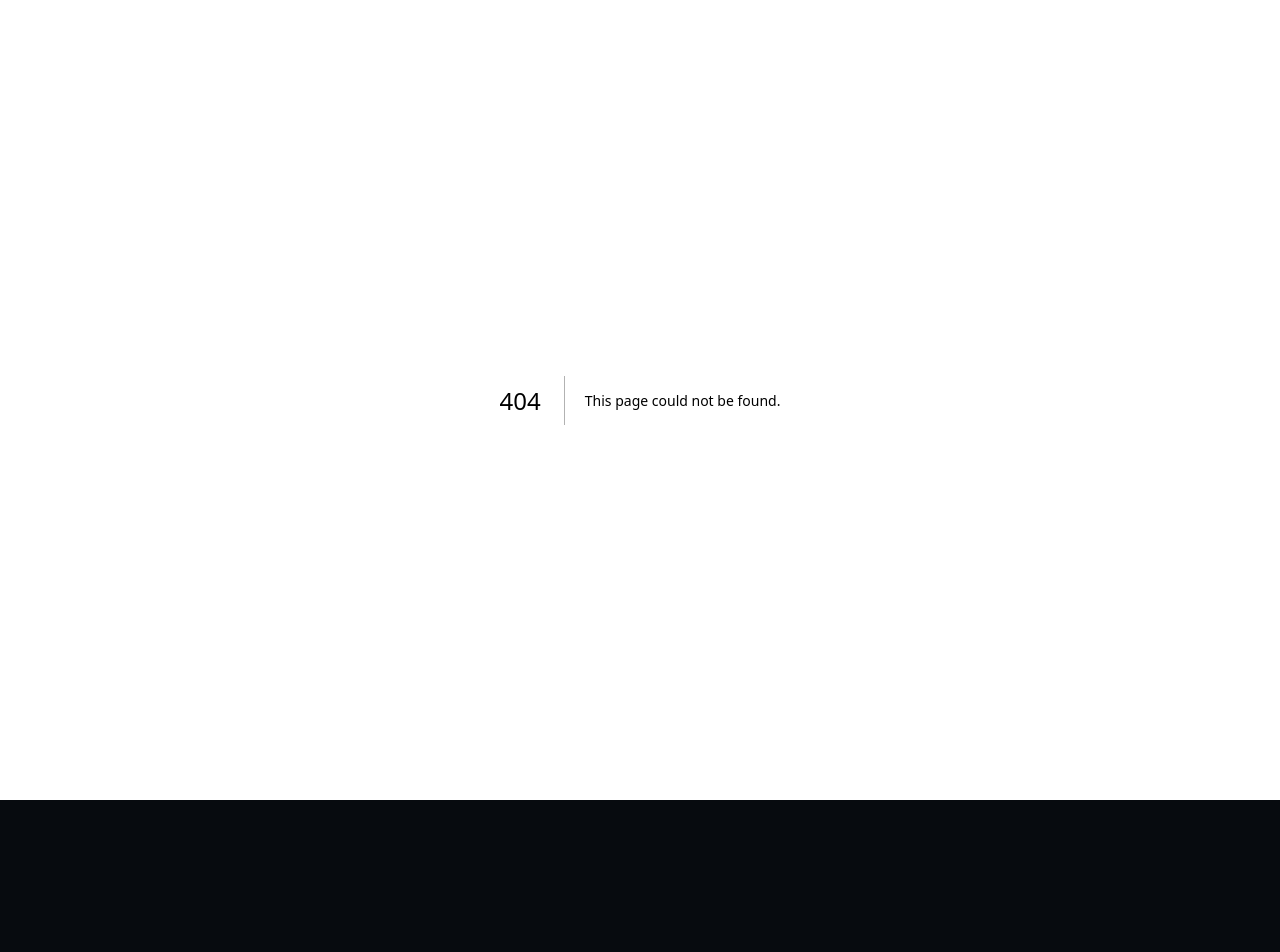
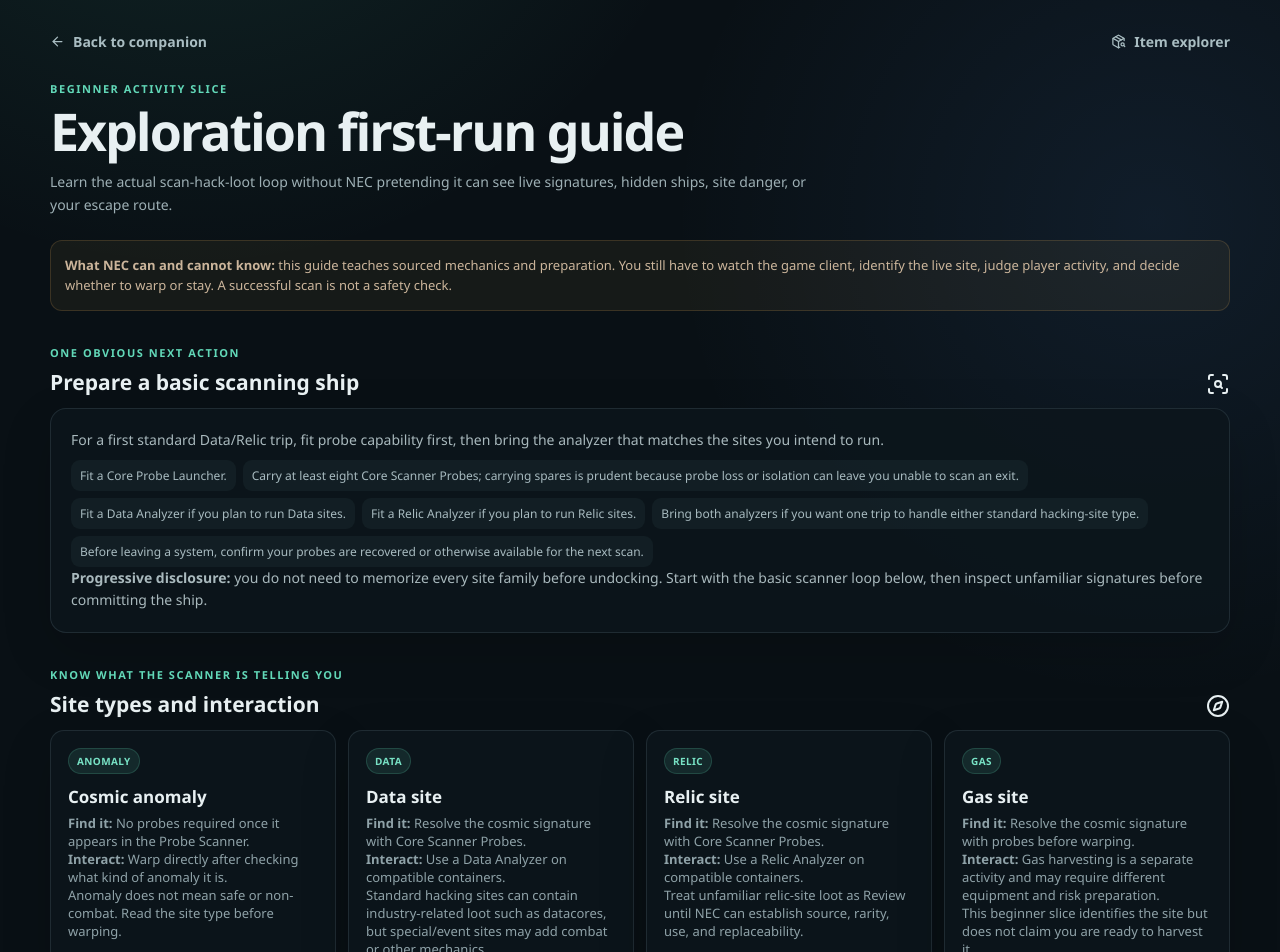
Before and after one commit to Ab0ut47Pandas/new-eden-companion, a Next.js app: page /activities/exploration in a window 1280 px wide. Before the commit this address had no page. Shown: the top 952 px of the page. Before the commit the page ends 800 px from the top, so only its background shows below. Built offline with nearby package versions, Linux system fonts and the light colour scheme.

Commit message:
Add beginner exploration vertical slice UI

```diff
--- /dev/null
+++ b/src/app/activities/exploration/page.tsx
@@ -0,0 +1,133 @@
+import { ArrowLeft, Compass, ExternalLink, PackageSearch, ScanSearch, ShieldAlert } from "lucide-react";
+import Link from "next/link";
+
+import {
+  EXPLORATION_FIRST_RUN,
+  EXPLORATION_LOOT_GUIDANCE,
+  EXPLORATION_PREP,
+  EXPLORATION_RISK_BANDS,
+  EXPLORATION_SITE_GUIDES,
+  EXPLORATION_SOURCES,
+} from "@/lib/activity/exploration-guide";
+
+import styles from "../../items/item-explorer.module.css";
+
+export default function ExplorationActivityPage() {
+  return (
+    <main className={styles.shell}>
+      <div className={styles.container}>
+        <div className={styles.topbar}>
+          <Link className={styles.backLink} href="/"><ArrowLeft size={15} /> Back to companion</Link>
+          <Link className={styles.secondaryLink} href="/items"><PackageSearch size={15} /> Item explorer</Link>
+        </div>
+
+        <section className={styles.hero}>
+          <div className={styles.eyebrow}>Beginner activity slice</div>
+          <h1>Exploration first-run guide</h1>
+          <p>Learn the actual scan-hack-loot loop without NEC pretending it can see live signatures, hidden ships, site danger, or your escape route.</p>
+        </section>
+
+        <div className={styles.notice}>
+          <strong>What NEC can and cannot know:</strong> this guide teaches sourced mechanics and preparation. You still have to watch the game client, identify the live site, judge player activity, and decide whether to warp or stay. A successful scan is not a safety check.
+        </div>
+
+        <section className={styles.section}>
+          <div className={styles.sectionHeader}>
+            <div><div className={styles.eyebrow}>One obvious next action</div><h2>Prepare a basic scanning ship</h2></div>
+            <ScanSearch size={24} />
+          </div>
+          <div className={styles.panel}>
+            <p className={styles.description}>For a first standard Data/Relic trip, fit probe capability first, then bring the analyzer that matches the sites you intend to run.</p>
+            <ol className={styles.skillList}>
+              {EXPLORATION_PREP.map((step) => <li key={step}>{step}</li>)}
+            </ol>
+            <p className={styles.description}><strong>Progressive disclosure:</strong> you do not need to memorize every site family before undocking. Start with the basic scanner loop below, then inspect unfamiliar signatures before committing the ship.</p>
+          </div>
+        </section>
+
+        <section className={styles.section}>
+          <div className={styles.sectionHeader}>
+            <div><div className={styles.eyebrow}>Know what the scanner is telling you</div><h2>Site types and interaction</h2></div>
+            <Compass size={24} />
+          </div>
+          <div className={styles.results}>
+            {EXPLORATION_SITE_GUIDES.map((site) => (
+              <article className={styles.resultCard} key={site.kind}>
+                <div className={styles.resultTop}><span className={styles.kindPill}>{site.kind}</span></div>
+                <h3>{site.label}</h3>
+                <p><strong>Find it:</strong> {site.scanRequirement}</p>
+                <p><strong>Interact:</strong> {site.interaction}</p>
+                <p>{site.beginnerNote}</p>
+              </article>
+            ))}
+          </div>
+        </section>
+
+        <section className={styles.section}>
+          <div className={styles.sectionHeader}>
+            <div><div className={styles.eyebrow}>First run</div><h2>Scan, identify, hack, reassess</h2></div>
+          </div>
+          <div className={styles.panel}>
+            <ol className={styles.skillList}>
+              {EXPLORATION_FIRST_RUN.map((step) => <li key={step}>{step}</li>)}
+            </ol>
+          </div>
+        </section>
+
+        <section className={styles.section}>
+          <div className={styles.sectionHeader}>
+            <div><div className={styles.eyebrow}>Space-risk teaching</div><h2>Security band changes the problem</h2></div>
+            <ShieldAlert size={24} />
+          </div>
+          <div className={styles.results}>
+            {EXPLORATION_RISK_BANDS.map((risk) => (
+              <article className={styles.resultCard} key={risk.id}>
+                <div className={styles.resultTop}><span className={styles.warnPill}>{risk.id}</span></div>
+                <h3>{risk.label}</h3>
+                <p>{risk.guidance}</p>
+              </article>
+            ))}
+          </div>
+          <div className={styles.notice}>Special sites can break the ordinary expectations. Timers, NPCs, explosive containers, suspect effects, mines, or other mechanics may apply. If the site is unfamiliar, NEC&apos;s correct answer is "check first," not a confident guess.</div>
+        </section>
+
+        <section className={styles.section}>
+          <div className={styles.sectionHeader}>
+            <div><div className={styles.eyebrow}>Loot teaching</div><h2>Do not turn exploration into an auto-sell button</h2></div>
+          </div>
+          <div className={styles.results}>
+            {EXPLORATION_LOOT_GUIDANCE.map((loot) => (
+              <article className={styles.resultCard} key={loot.label}>
+                <div className={styles.resultTop}><span className={styles.kindPill}>{loot.disposition}</span></div>
+                <h3>{loot.label}</h3>
+                <p>{loot.reason}</p>
+              </article>
+            ))}
+          </div>
+          <div className={styles.productLinks}>
+            <Link className={styles.secondaryLink} href="/items">Inspect unfamiliar loot in Item Explorer</Link>
+            <Link className={styles.secondaryLink} href="/assets">Review owned assets</Link>
+          </div>
+        </section>
+
+        <section className={styles.section}>
+          <div className={styles.sectionHeader}>
+            <div><div className={styles.eyebrow}>Source provenance</div><h2>Why NEC says this</h2></div>
+          </div>
+          <div className={styles.panel}>
+            <ul className={styles.skillList}>
+              {EXPLORATION_SOURCES.map((source) => (
+                <li key={source.url}>
+                  <a className={styles.secondaryLink} href={source.url} target="_blank" rel="noreferrer">
+                    {source.title} <ExternalLink size={13} />
+                  </a>
+                  <span> - verified {source.verifiedOn}; supports {source.supports.join(", ")}.</span>
+                </li>
+              ))}
+            </ul>
+          </div>
+        </section>
+      </div>
+    </main>
+  );
+}
```
